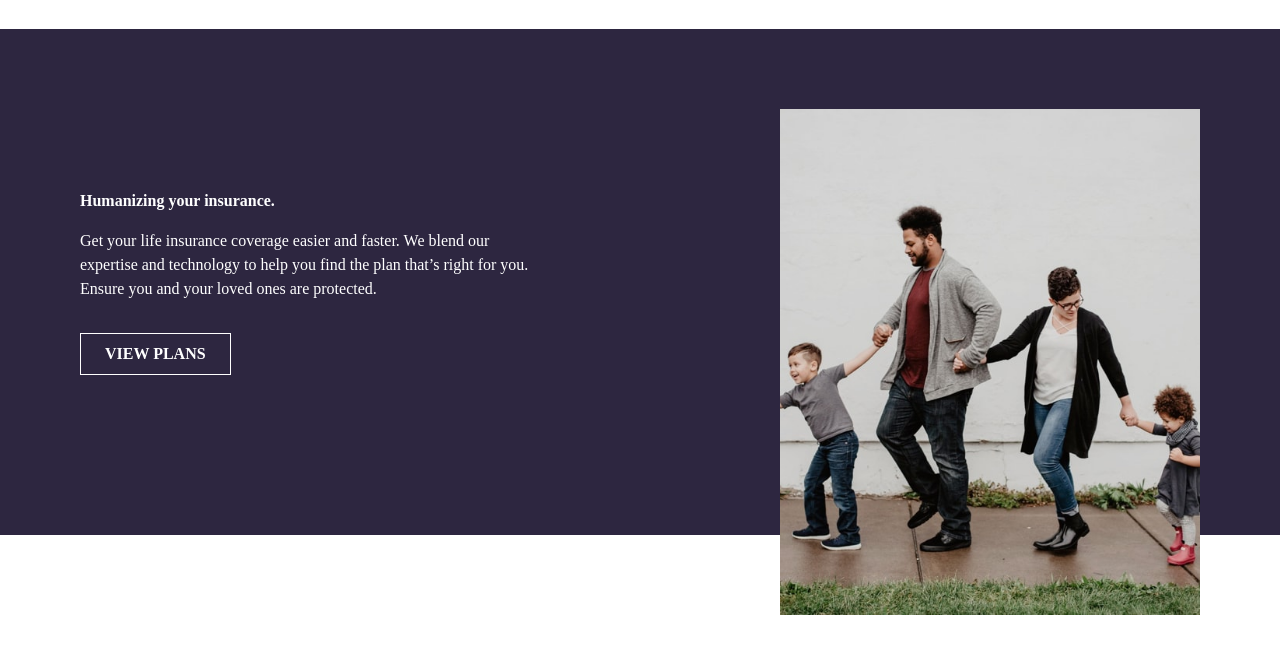
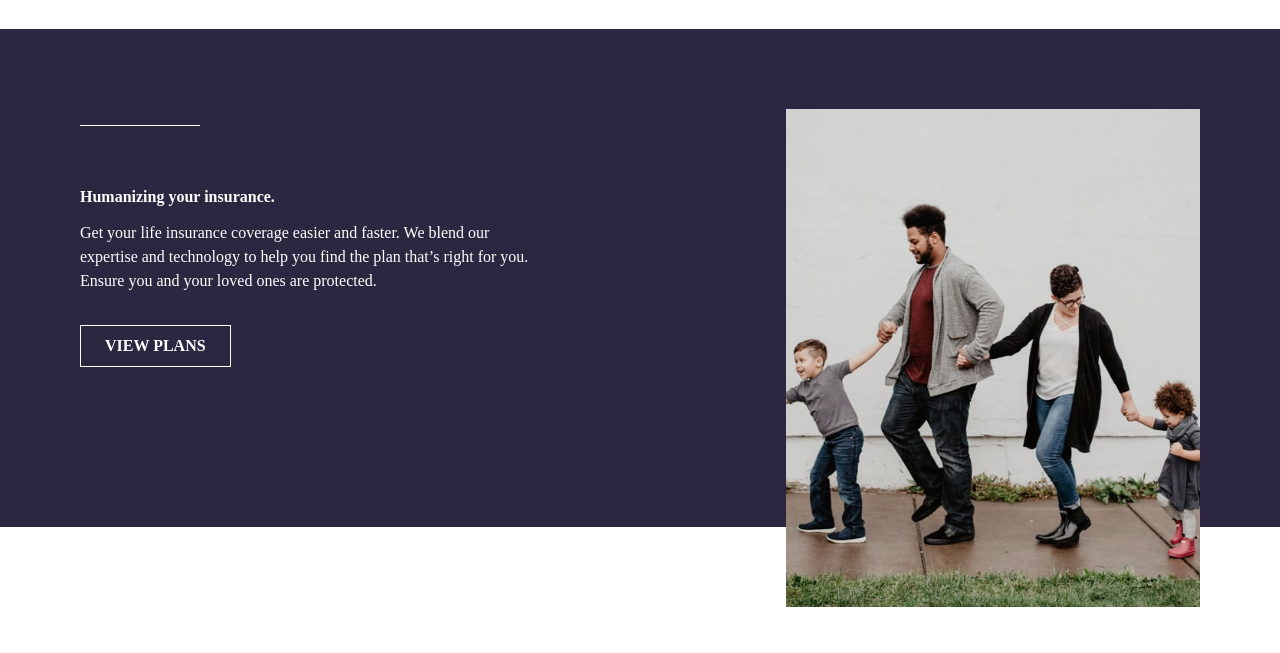
Before and after one commit to Code-Beaker/insure-landing-page-code-beaker-2, a website built with Vite: page app/index.html in a window 1280 px wide. Shown: the part 77-730 px from the top of the page. Built offline with nearby package versions, Linux system fonts and the light colour scheme.

Commit message:
add line effect

```diff
--- a/app/scss/style.scss
+++ b/app/scss/style.scss
@@ -51,6 +51,7 @@ h4 {
   #{&}__cols-text-content {
     padding: 10rem 5rem;
     color: m.color(neutral__white);
+    position: relative;
   }
 
   #{&}__cols-image-content {
@@ -67,6 +68,18 @@ h4 {
   .hero__text-content__heading {
     font-size: var(--step-5);
     margin-bottom: 1rem;
+    line-height: 1;
+    position: relative;
+
+    &::before {
+      content: "";
+      width: 7.5rem;
+      height: 1px;
+      background-color: m.color(neutral__white);
+      position: absolute;
+      top: -4rem;
+      left: 0;
+    }
   }
 
   .hero__text-content-text {
```
